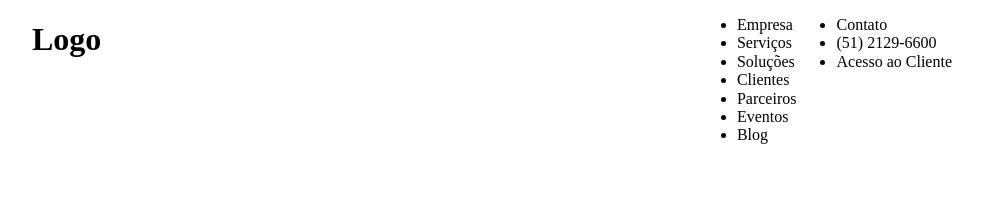
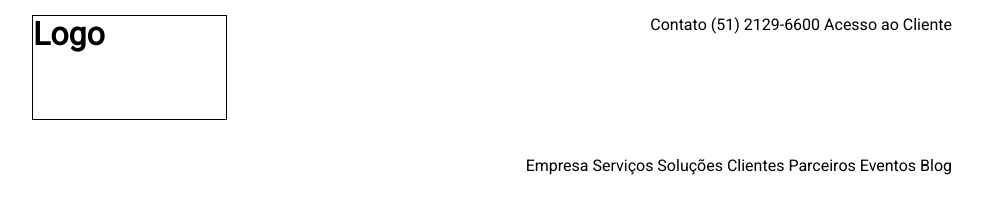
Before and after one commit to dcardosods/another-teste, a website: page app/index.html in a window 1280 px wide. Shown: the whole page, without its empty margins (148-1131 px from the left). Drawn offline with nearby package versions, Linux system fonts and the light colour scheme.

Commit message:
Define h1 size, make lists horizontal and add Google Web Font "Roboto"

```diff
--- a/app/index.html
+++ b/app/index.html
@@ -10,6 +10,7 @@
         <meta name="description" content="">
         <meta name="viewport" content="width=device-width">
         <!-- Place favicon.ico and apple-touch-icon.png in the root directory -->
+        <link rel='stylesheet' href='http://fonts.googleapis.com/css?family=Roboto'>
         <!-- build:css styles/main.css -->
         <link rel="stylesheet" href="bower_components/normalize-css/normalize.css">
         <link rel="stylesheet" href="styles/main.css">
@@ -20,14 +21,14 @@
             <header>
                 <h1 class="pull-left">Logo</h1>
                 <div class="info-bar pull-right">
-                    <ul>
+                    <ul class="inline-list">
                         <li>Contato</li>
                         <li>(51) 2129-6600</li>
                         <li>Acesso ao Cliente</li>
                     </ul>
                 </div>
-                <nav class="pull-right">
-                    <ul>
+                <nav class="pull-right clear">
+                    <ul class="inline-list">
                         <li>Empresa</li>
                         <li>Serviços</li>
                         <li>Soluções</li>
--- a/app/styles/main.css
+++ b/app/styles/main.css
@@ -1,5 +1,8 @@
 * {
     box-sizing: border-box;
+}
+body {
+    font-family: Roboto, sans-serif;
 }
 .wrapper {
     max-width: 1600px;
@@ -11,6 +14,16 @@ header {
     margin: 0 auto;
     padding: 0 40px;
 }
+h1 {
+    width: 195px;
+    height: 105px;
+    margin-top: 15px;
+    border: 1px solid;
+}
+
+.inline-list li {
+    display: inline-block;
+}
 
 .pull-right {
     float: right;
@@ -18,3 +31,6 @@ header {
 .pull-left {
     float: left;
 }
+.clear {
+    clear: both;
+}
```
